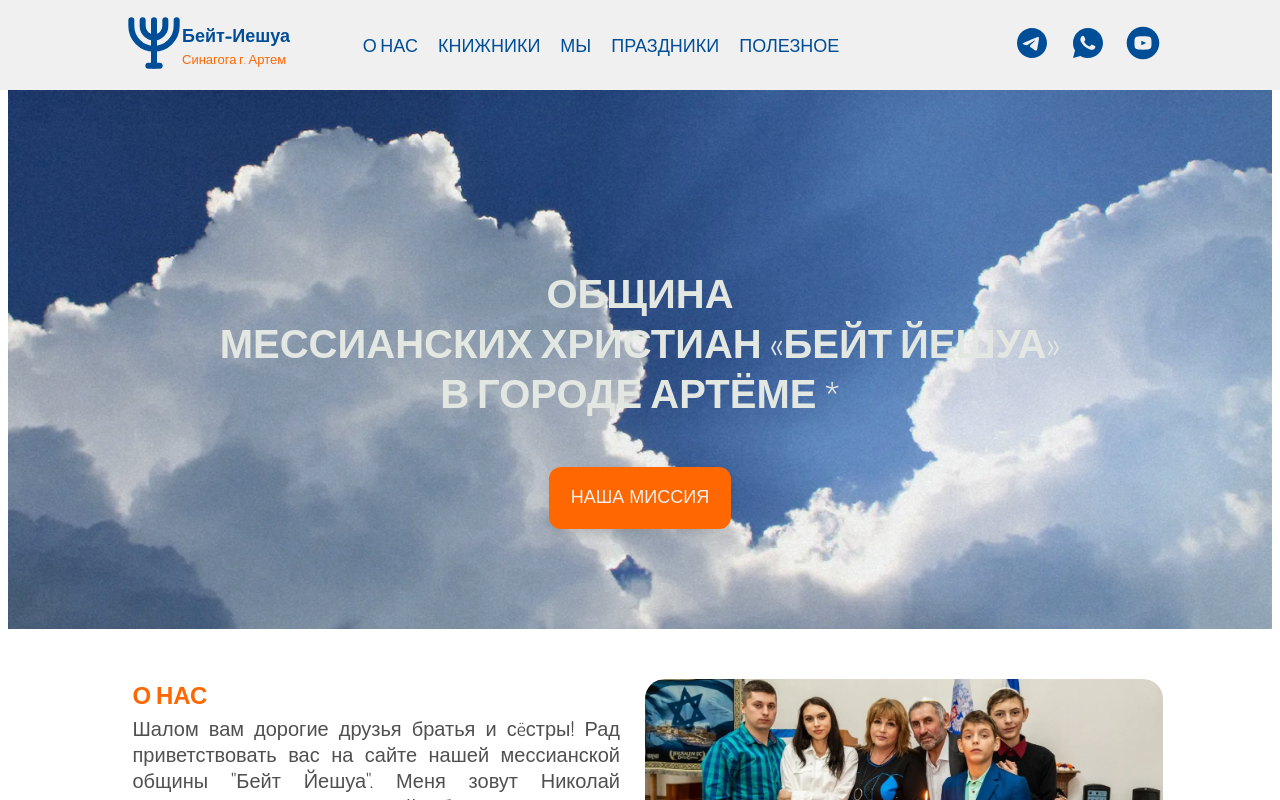
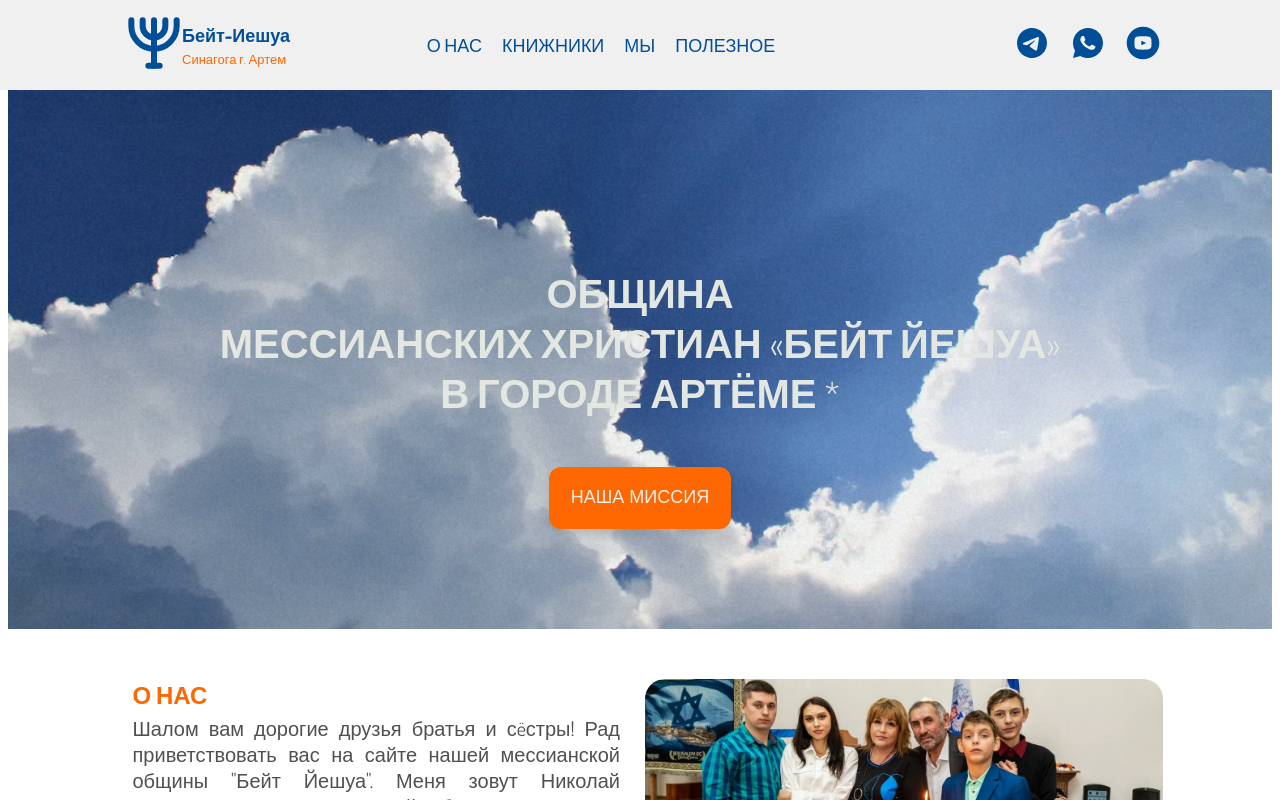
Before and after one commit to dmrado/churchnext14, a Next.js app: page / in a window 1280 px wide. Shown: the top 800 px of the page. Built offline with nearby package versions, Linux system fonts and the light colour scheme; no server answers.

Commit message:
без праздников

```diff
--- a/src/components/Header.js
+++ b/src/components/Header.js
@@ -121,11 +121,11 @@ const Header = () => {
                                     Мы
                                 </Link>
                             </li>
-                            <li className="menu__item">
-                                <Link className="menu__link" href="/holidays">
-                                    Праздники
-                                </Link>
-                            </li>
+                            {/*<li className="menu__item">*/}
+                            {/*    <Link className="menu__link" href="/holidays">*/}
+                            {/*        Праздники*/}
+                            {/*    </Link>*/}
+                            {/*</li>*/}
                             <li className="menu__item">
                                 <Link className="menu__link" href="/information">
                                     Полезное
--- a/src/components/YandexMetrika.js
+++ b/src/components/YandexMetrika.js
@@ -20,35 +20,25 @@ const YandexMetrika = () => {
                 })
                 (window, document, "script", "https://mc.yandex.ru/metrika/tag.js", "ym");
 
-                //
-                // window.ym = window.ym || function() {
-                //     (window.ym.q = window.ym.q || []).push(arguments);
-                // };
                 ym(96326668, "init", {
                     clickmap: true,
                     trackLinks: true,
                     accurateTrackBounce: true,
                     webvisor: true
                 });
-                console.log('init');
             } catch (e) {
                 console.error(e);
-
-                console.log('error');
             }
-        } else console.log('No window');
+        }
     }, []);
 
     return (
         <>
             <noscript>
-                <div><img src="https://mc.yandex.ru/watch/96326668" style={{position:"absolute", left:"-9999px"}} alt=""/>
+                <div>
+                    <img src="https://mc.yandex.ru/watch/96326668" style={{position:"absolute", left:"-9999px"}} alt=""/>
                 </div>
             </noscript>
-            {/*<Script*/}
-            {/*    strategy="afterInteractive"*/}
-            {/*    src="https://mc.yandex.ru/metrika/tag.js?id=96326668"*/}
-            {/*/>*/}
         </>
     );
 };
```
